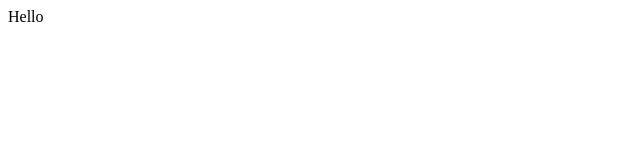
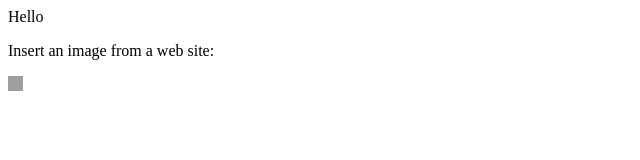
Before and after one commit to WeDeployQA1/ExampleWeDeployDeployments, a plain HTML site: page hostingService/index.html in a window 1280 px wide. Shown: the whole page, without its empty margins (0-640 px from the left). Drawn offline with Linux system fonts and the light colour scheme; grey boxes are pictures that could not be loaded.

Commit message:
Update index.html

```diff
--- a/hostingService/index.html
+++ b/hostingService/index.html
@@ -6,5 +6,7 @@
 </head>
 <body>
 	Hello
+	<p>Insert an image from a web site:</p>
+	<img src="https://www.w3schools.com/images/lamp.jpg" alt="Lamp" width="15" height="15">
 </body>
 </html>
```
